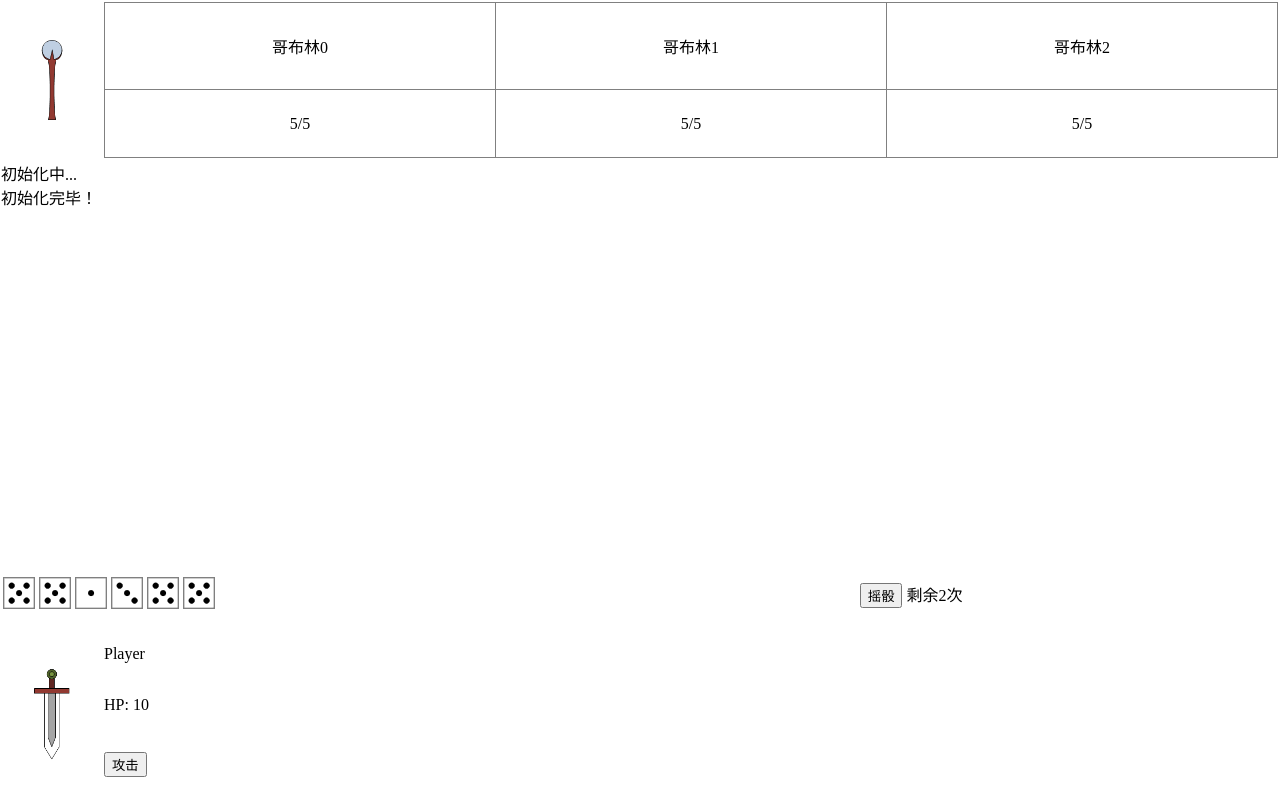
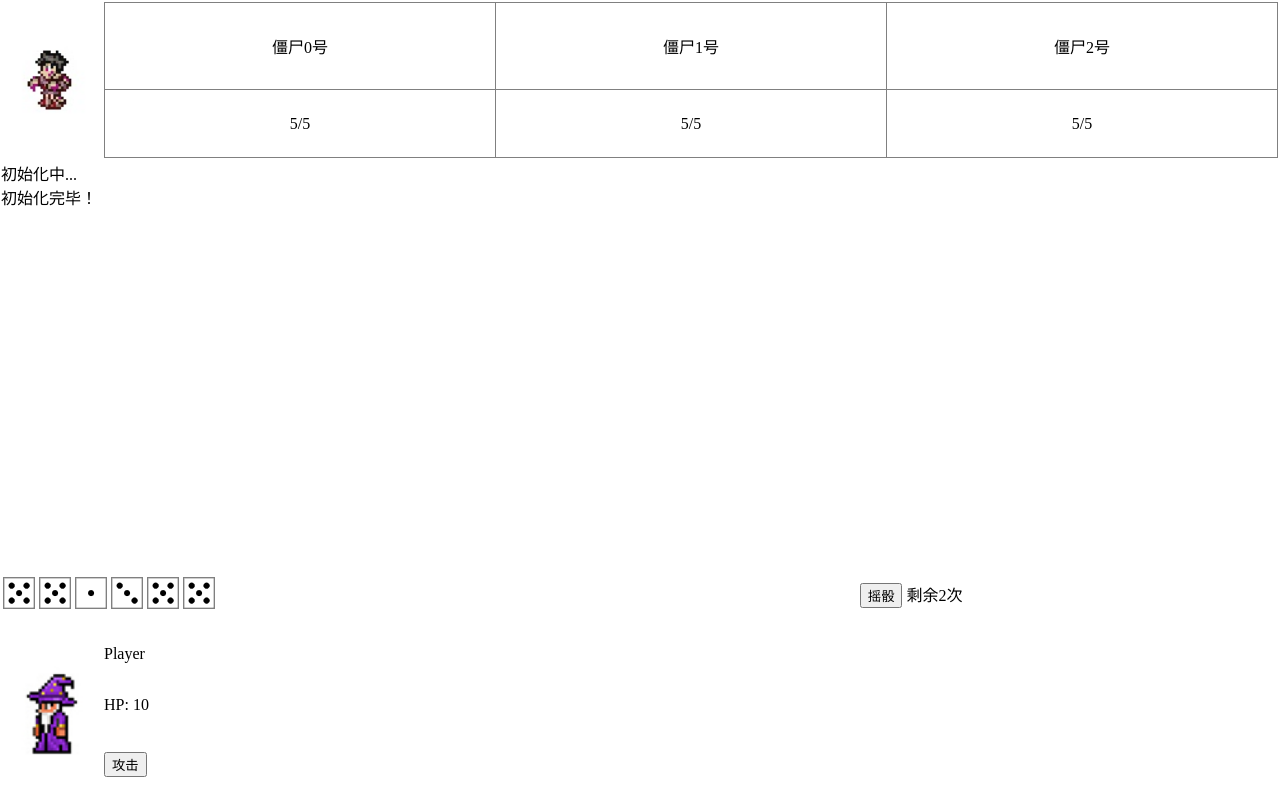
Before and after one commit to liuzip/delve, a plain HTML site: page index.html in a window 1280 px wide. Drawn offline with Linux system fonts and the light colour scheme.

Commit message:
add npc pic
use terraria's material instead

```diff
--- a/index.html
+++ b/index.html
@@ -22,7 +22,7 @@
                     <table class="monsterOverviewZone">
                         <tr>
                             <td id="monsterHeader">
-                                <img src="img/magician.png">
+                                <img src="img/zombie.jpg">
                             </td>
                             <td>
                                 <table class="monsterDetailZone">
@@ -76,7 +76,7 @@
                         </tr>
                         <tr>
                             <td id="myHeader" rowspan="3">
-                                <img src="img/warrior.png">
+                                <img src="img/player.jpg">
                             </td>
                             <td id="myName"></td>
                         </tr>
--- a/js/index.js
+++ b/js/index.js
@@ -8,6 +8,7 @@ var me = new Player({
     userDices = new Array(6),
     logAppend = function(text){
         $("#logArea").append(text + "</br>");
+        document.getElementById('logArea').scrollTop = document.getElementById('logArea').scrollHeight;
     },
     updateLock = function(){
         for(var i = 0; i < userDices.length; i ++){
@@ -117,7 +118,7 @@ var updateMonsterList = function(monster){
 
 for(var i = 0; i < monster.length; i ++){
     monster[i] = new Player({
-        name: "哥布林" + i,
+        name: "僵尸" + i + "号",
         HP: 5,
         point: [6]
     });
--- a/js/monster.js
+++ b/js/monster.js
@@ -32,4 +32,7 @@ Monster.prototype.isDied = function(){
 
 Monster.prototype.handleDamanage = function(damanage){
     this.currentHP -= damanage;
+    if(this.currentHP < 0){
+        this.currentHP = 0;
+    }
 }
--- a/js/player.js
+++ b/js/player.js
@@ -31,4 +31,7 @@ Player.prototype.isDied = function(){
 
 Player.prototype.handleDamanage = function(damanage){
     this.currentHP -= damanage;
+    if(this.currentHP < 0){
+        this.currentHP = 0;
+    }
 }
```
Also changed, not shown: img/player.jpg (added), img/zombie.jpg (added).
